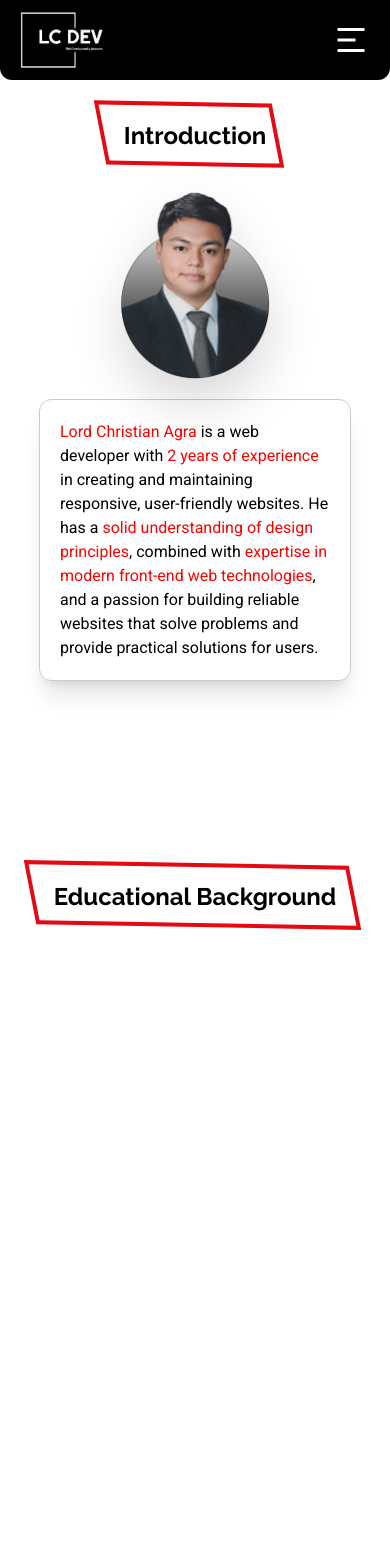
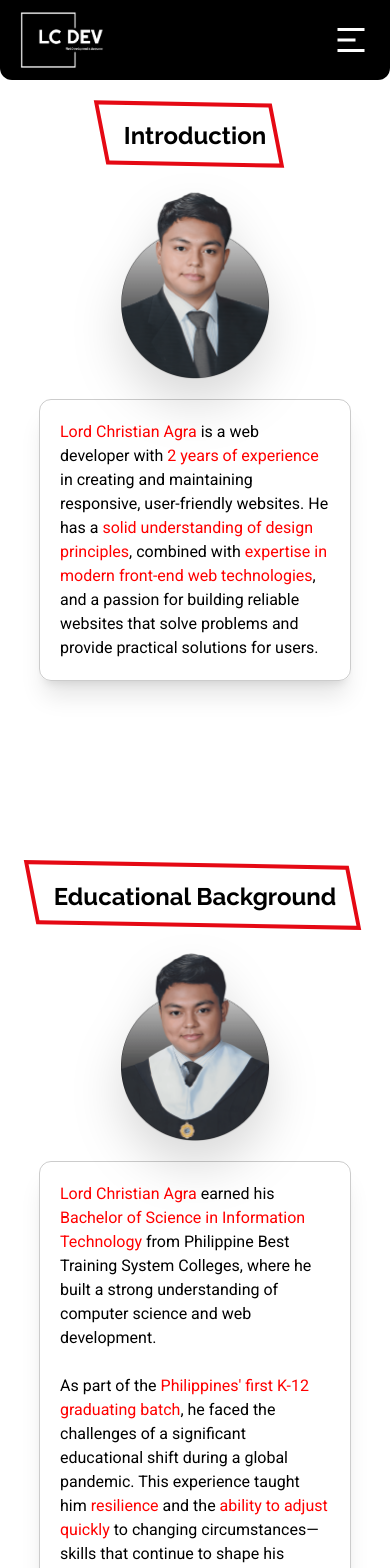
Before and after one commit to LC-Dev-23/lc-dev-portfolio, a Next.js app: page /about in a window 390 px wide. Shown: the top 1568 px of the page. Built offline with nearby package versions, Linux system fonts and the light colour scheme.

Commit message:
docs: Education responsive layout

```diff
--- a/components/Layouts/AboutLayout/EducationalSection.tsx
+++ b/components/Layouts/AboutLayout/EducationalSection.tsx
@@ -1,9 +1,28 @@
 import Section from '@/components/Section'
+import Image from 'next/image'
 
 const EducationalSection = () => {
   return (
-    <Section className="py-20 lg:py-40">
+    <Section className="py-20 !min-h-[50vh]">
       <h2 className="text-2xl md:text-3xl font-semibold font-display text-center py-10"><span className="font-special relative after:absolute after:block after:w-[115%] after:h-16 after:bg-transparent after:border-4 after:border-primaryRed after:bottom-[-1rem] after:-z-10 after:-left-6 after:transition-transform after:duration-300 hover:after:transform after:skew-x-12 after:rotate-1">Educational Background</span></h2>
+      <div className="flex flex-col-reverse lg:flex-row items-center justify-center gap-5 lg:gap-10 ">
+        <article className='text-primaryBlack dark:text-accentSoftGray text-base lg:text-lg font-normal font-sans lg:max-w-[30rem] xl:max-w-[50rem] border dark:border-white/[0.2] border-black/[0.2] shadow-xl rounded-xl p-5 lg:p-10'>
+          <p>
+          <span className="text-accentBrightRed">Lord Christian Agra</span> earned his <span className="text-accentBrightRed">Bachelor of Science in Information Technology</span> from Philippine Best Training System Colleges,
+            where he built a strong understanding of computer science and web development.
+          </p>
+          <br />
+          <p>
+            As part of the <span className="text-accentBrightRed">Philippines' first K-12 graduating batch</span>, he faced the challenges of a significant educational shift during a global pandemic.
+            This experience taught him <span className="text-accentBrightRed">resilience</span> and the <span className="text-accentBrightRed">ability to adjust quickly</span> to changing circumstances—skills that continue to shape his approach to web development.</p>
+        </article>
+        <Image className="w-[10rem] lg:w-[15rem] h-auto object-contain drop-shadow-2xl"
+          src="/images/about-assets/graduation-pic.png"
+          width={644}
+          height={751}
+          alt="formal picture of LC Dev"
+          priority={true} />
+      </div>
     </Section>
   )
 }
```
Also changed, not shown: public/images/about-assets/graduation-pic.png (added).
